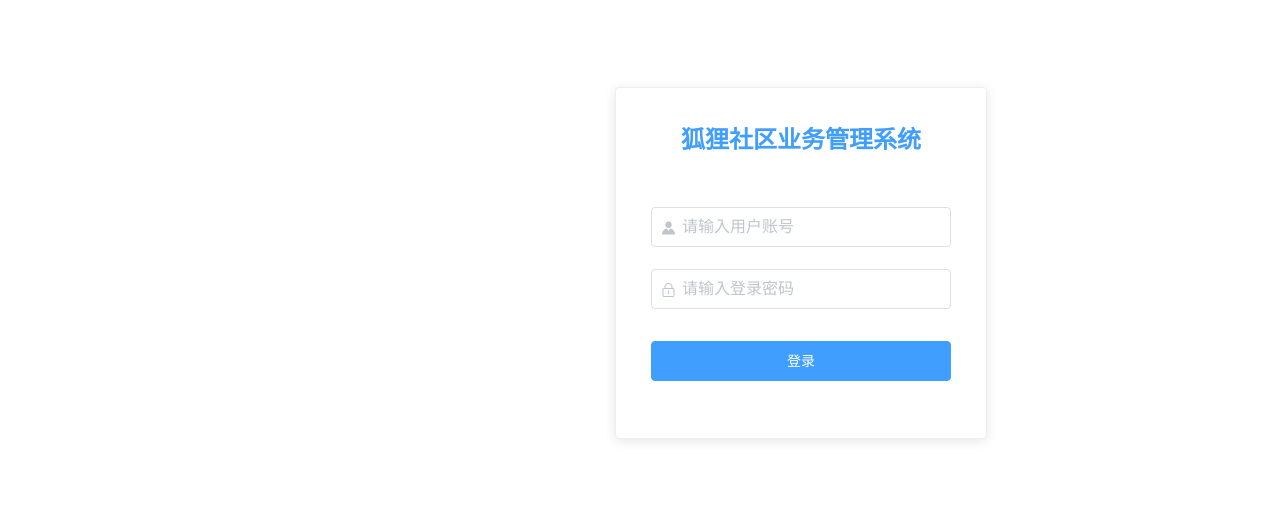
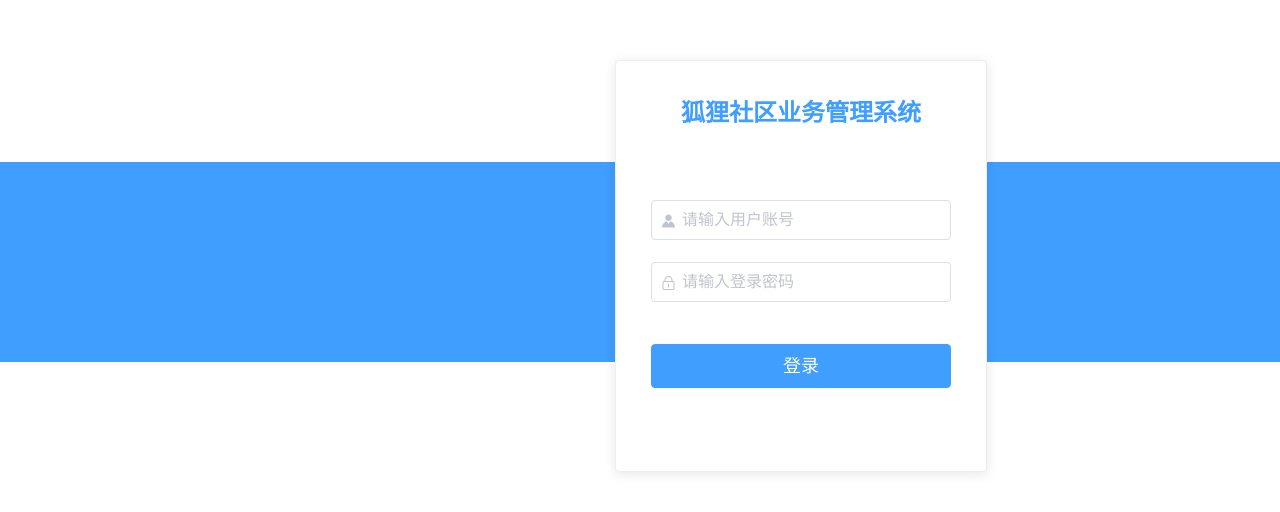
Before and after one commit to zizi00/fox-community-system, a Vue app: page /login in a window 1280 px wide. Shown: the part 138-650 px from the top of the page. Built offline with nearby package versions, Linux system fonts and the light colour scheme.

Commit message:
优化登录页面样式

```diff
--- a/src/views/Login/login.vue
+++ b/src/views/Login/login.vue
@@ -60,15 +60,19 @@ export default {
 </script>
 <style lang="less" scoped>
 .login {
+    width: 100%;
     height: 100%;
+    display: flex;
+    align-items: center;
     .login-wrapper {
-        height: 100%;
-        display: flex;
-        align-items: center;
+        width: 100%;
+        height: 200px;
+        background-color: #409EFF;
         .login-form {
             margin: 0 auto;
+            margin-top: -102.5px;
             width: 370px;
-            height: 350px;
+            height: 410px;
             // border: 1px solid red;
             .box-card {
                 width: 100%;
@@ -81,7 +85,7 @@ export default {
                 }
                 .form-wrapper{
                     margin: 0 auto;
-                    margin-top: 40px;
+                    margin-top: 60px;
                     width: 300px;
                     .el-input{
                         font-size: 16px;
@@ -93,8 +97,9 @@ export default {
                         left: 7px;
                     }
                     .el-button--primary{
-                        margin-top: 10px;
+                        margin-top: 20px;
                         width: 100%;
+                        font-size: 18px;
                     }
                 }
             }
```
